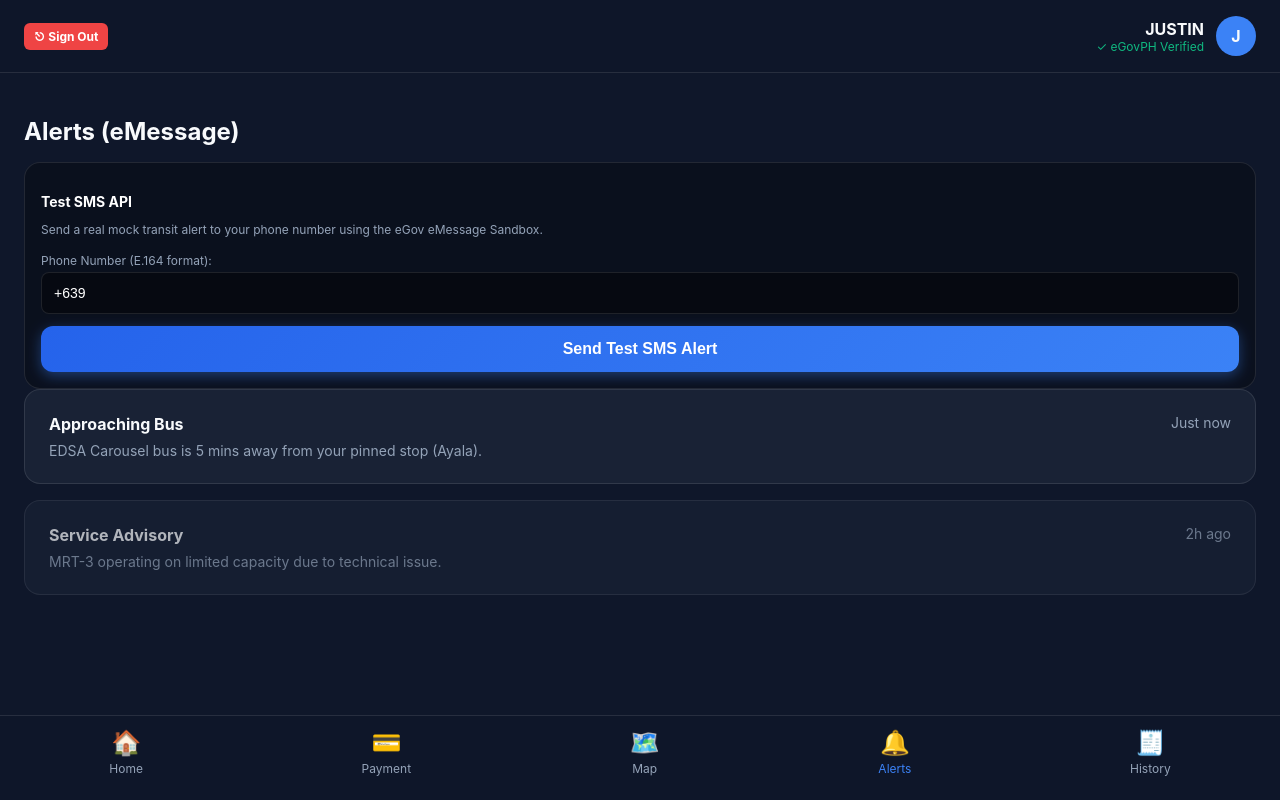
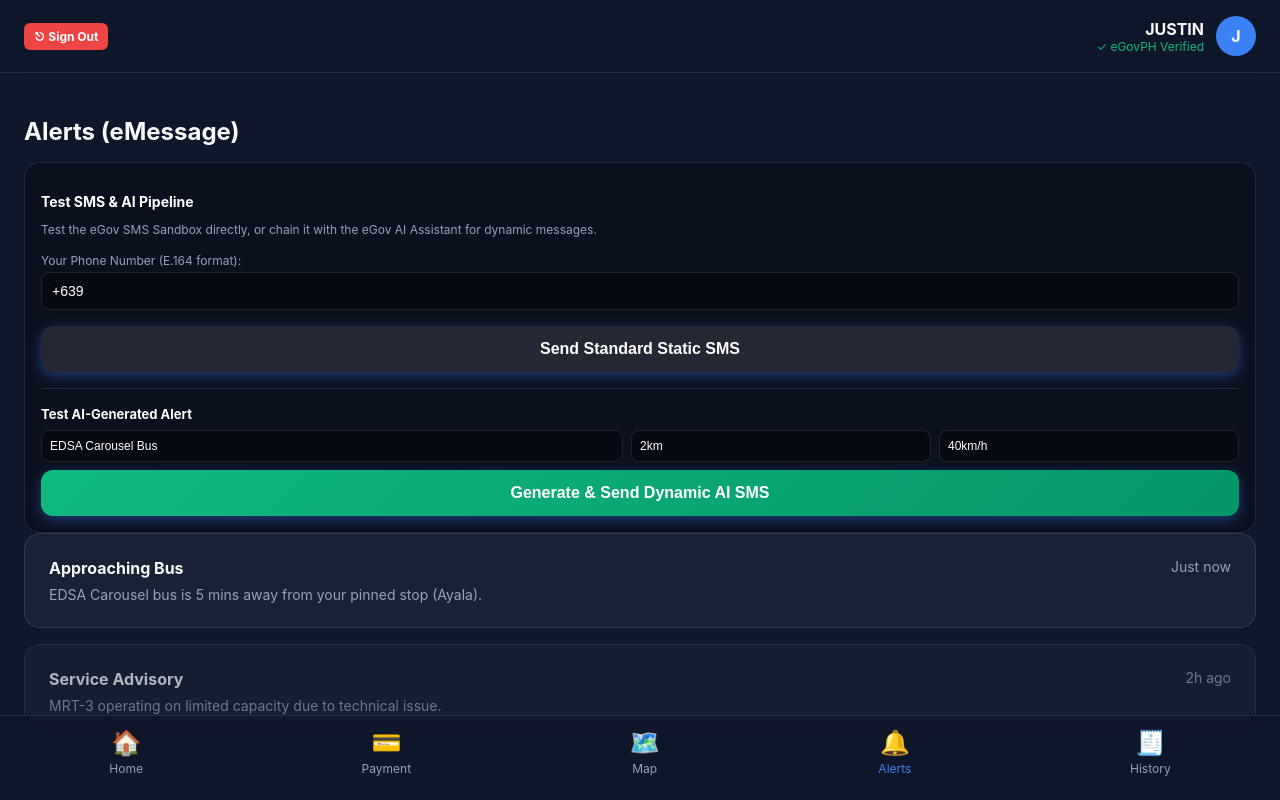
Before and after one commit to justinGabster/eGuide, a Next.js app: page /notifications in a window 1280 px wide. Built offline with nearby package versions, Linux system fonts and the light colour scheme.

Commit message:
feat: integrate eGov AI Assistant for dynamic transit SMS alerts

```diff
--- a/app/(main)/notifications/page.tsx
+++ b/app/(main)/notifications/page.tsx
@@ -4,14 +4,20 @@ import { useState } from 'react';
 
 export default function Notifications() {
   const [phoneNumber, setPhoneNumber] = useState('+639');
-  const [loading, setLoading] = useState(false);
+  const [loadingStatic, setLoadingStatic] = useState(false);
+
+  // AI Dynamic States
+  const [vehicle, setVehicle] = useState('EDSA Carousel Bus');
+  const [distance, setDistance] = useState('2km');
+  const [speed, setSpeed] = useState('40km/h');
+  const [loadingAi, setLoadingAi] = useState(false);
 
   const handleTestSms = async () => {
     if (!phoneNumber || phoneNumber.length < 11) {
       alert("Please enter a valid E.164 phone number (e.g. +639...)");
       return;
     }
-    setLoading(true);
+    setLoadingStatic(true);
     try {
       const res = await fetch('/api/emessage', {
         method: 'POST',
@@ -22,14 +28,39 @@ export default function Notifications() {
         })
       });
       const data = await res.json();
-      if (!res.ok) {
-        throw new Error(data.message || data.error || 'Failed to send SMS');
-      }
-      alert('SMS Sent Successfully!\n\nCheck your phone!');
+      if (!res.ok) throw new Error(data.message || data.error || 'Failed to send SMS');
+      alert('Static SMS Sent Successfully!\n\nCheck your phone!');
     } catch (err: any) {
       alert(`eMessage Error: ${err.message}`);
     } finally {
-      setLoading(false);
+      setLoadingStatic(false);
+    }
+  };
+
+  const handleTestAiSms = async () => {
+    if (!phoneNumber || phoneNumber.length < 11) {
+      alert("Please enter a valid E.164 phone number (e.g. +639...)");
+      return;
+    }
+    setLoadingAi(true);
+    try {
+      const res = await fetch('/api/emessage/dynamic', {
+        method: 'POST',
+        headers: { 'Content-Type': 'application/json' },
+        body: JSON.stringify({
+          number: phoneNumber,
+          vehicleType: vehicle,
+          distanceStr: distance,
+          speedStr: speed
+        })
+      });
+      const data = await res.json();
+      if (!res.ok) throw new Error(data.message || data.error || 'Failed to send AI SMS');
+      alert(`AI SMS Sent Successfully!\n\nThe AI wrote and texted you a custom message based on the speed and distance you entered.`);
+    } catch (err: any) {
+      alert(`AI eMessage Error: ${err.message}`);
+    } finally {
+      setLoadingAi(false);
     }
   };
 
@@ -38,29 +69,65 @@ export default function Notifications() {
       <h2 className="title mb-4">Alerts (eMessage)</h2>
 
       <div className="glass-card mb-6 fade-in" style={{ background: 'rgba(0,0,0,0.3)', padding: '16px' }}>
-        <h3 style={{ fontSize: '14px', marginBottom: '8px', color: 'white' }}>Test SMS API</h3>
+        <h3 style={{ fontSize: '14px', marginBottom: '8px', color: 'white' }}>Test SMS & AI Pipeline</h3>
         <p style={{ fontSize: '12px', color: 'var(--text-secondary)', marginBottom: '16px' }}>
-          Send a real mock transit alert to your phone number using the eGov eMessage Sandbox.
+          Test the eGov SMS Sandbox directly, or chain it with the eGov AI Assistant for dynamic messages.
         </p>
 
         <label style={{ fontSize: '12px', color: 'var(--text-secondary)', marginBottom: '4px', display: 'block' }}>
-          Phone Number (E.164 format):
+          Your Phone Number (E.164 format):
         </label>
         <input
           type="text"
           value={phoneNumber}
           onChange={(e) => setPhoneNumber(e.target.value)}
           placeholder="+639..."
-          style={{ width: '100%', padding: '12px', borderRadius: '8px', border: '1px solid var(--border-color)', background: 'rgba(0,0,0,0.4)', color: 'white', fontSize: '14px', marginBottom: '12px' }}
+          style={{ width: '100%', padding: '10px', borderRadius: '8px', border: '1px solid var(--border-color)', background: 'rgba(0,0,0,0.4)', color: 'white', fontSize: '14px', marginBottom: '16px' }}
         />
 
         <button
           onClick={handleTestSms}
-          disabled={loading}
+          disabled={loadingStatic || loadingAi}
           className="btn-primary block"
-          style={{ width: '100%', opacity: loading ? 0.7 : 1 }}
+          style={{ width: '100%', opacity: loadingStatic ? 0.7 : 1, marginBottom: '16px', background: 'rgba(255,255,255,0.1)' }}
         >
-          {loading ? 'Sending...' : 'Send Test SMS Alert'}
+          {loadingStatic ? 'Sending...' : 'Send Standard Static SMS'}
+        </button>
+
+        <hr style={{ border: 'none', borderTop: '1px solid rgba(255,255,255,0.1)', margin: '16px 0' }} />
+
+        <h4 style={{ fontSize: '13px', color: 'white', marginBottom: '8px' }}>Test AI-Generated Alert</h4>
+        <div style={{ display: 'flex', gap: '8px', marginBottom: '8px' }}>
+          <input
+            type="text"
+            value={vehicle}
+            onChange={(e) => setVehicle(e.target.value)}
+            placeholder="Vehicle"
+            style={{ flex: 2, padding: '8px', borderRadius: '8px', border: '1px solid var(--border-color)', background: 'rgba(0,0,0,0.4)', color: 'white', fontSize: '12px' }}
+          />
+          <input
+            type="text"
+            value={distance}
+            onChange={(e) => setDistance(e.target.value)}
+            placeholder="Distance"
+            style={{ flex: 1, padding: '8px', borderRadius: '8px', border: '1px solid var(--border-color)', background: 'rgba(0,0,0,0.4)', color: 'white', fontSize: '12px' }}
+          />
+          <input
+            type="text"
+            value={speed}
+            onChange={(e) => setSpeed(e.target.value)}
+            placeholder="Speed"
+            style={{ flex: 1, padding: '8px', borderRadius: '8px', border: '1px solid var(--border-color)', background: 'rgba(0,0,0,0.4)', color: 'white', fontSize: '12px' }}
+          />
+        </div>
+
+        <button
+          onClick={handleTestAiSms}
+          disabled={loadingAi || loadingStatic}
+          className="btn-primary block"
+          style={{ width: '100%', opacity: loadingAi ? 0.7 : 1, background: 'linear-gradient(135deg, #10b981 0%, #059669 100%)' }}
+        >
+          {loadingAi ? 'AI is typing and sending...' : 'Generate & Send Dynamic AI SMS'}
         </button>
       </div>
 
--- /dev/null
+++ b/app/api/emessage/dynamic/route.ts
@@ -0,0 +1,24 @@
+import { NextResponse } from 'next/server';
+import { sendDynamicTransitAlert } from '@/lib/emessage';
+
+export async function POST(request: Request) {
+  try {
+    const body = await request.json();
+    const { number, vehicleType, distanceStr, speedStr } = body;
+
+    if (!number || !vehicleType || !distanceStr || !speedStr) {
+      return NextResponse.json({ error: "Missing required fields" }, { status: 400 });
+    }
+
+    const data = await sendDynamicTransitAlert(number, vehicleType, distanceStr, speedStr);
+
+    return NextResponse.json(data, { status: 201 });
+
+  } catch (error: any) {
+    console.error("Dynamic eMessage Proxy Error:", error);
+    return NextResponse.json({
+      error: "Internal server error",
+      details: error.message || error.toString()
+    }, { status: 500 });
+  }
+}
--- /dev/null
+++ b/lib/egovAi.ts
@@ -0,0 +1,72 @@
+/**
+ * eGov AI Utility
+ *
+ * Handles authentication and communication with the eGov AI API endpoints.
+ */
+
+const getAiBaseUrl = () => process.env.EGOV_AI_BASE_URL || 'https://egov-ai-core-ws.oueg.info';
+
+/**
+ * Generates a short-lived access token for authenticating with the eGov AI API.
+ */
+export async function getAiAccessToken(): Promise<string> {
+  const accessCode = process.env.EGOV_AI_ACCESS_CODE;
+
+  if (!accessCode || accessCode.includes('your_ai_access_code_here')) {
+    console.warn("eGov AI access code not found in environment variables. Returning mock token.");
+    return "mock_ai_token";
+  }
+
+  const res = await fetch(`${getAiBaseUrl()}/api/v1/egov/integration/token`, {
+    method: 'POST',
+    headers: { 'Content-Type': 'application/json' },
+    body: JSON.stringify({ access_code: accessCode })
+  });
+
+  const data = await res.json();
+
+  if (!res.ok) {
+    throw new Error(data.message || data.error || 'Failed to generate AI access token');
+  }
+
+  return data.access_token;
+}
+
+/**
+ * Generates a dynamic transit alert message using the AI Assistant endpoint.
+ */
+export async function generateDynamicAlert(
+  vehicleType: string,
+  distanceStr: string,
+  speedStr: string
+): Promise<string> {
+  const token = await getAiAccessToken();
+
+  if (token === "mock_ai_token") {
+    return `Heads up! Your ${vehicleType} is moving at ${speedStr} and is just ${distanceStr} away. See you at the stop! (Mock AI)`;
+  }
+
+  const prompt = `You are a friendly, helpful transit app assistant for eGuide in the Philippines. Write a short, friendly 1 or 2 sentence SMS alert for a commuter. The ${vehicleType} is currently ${distanceStr} away and traveling at ${speedStr}. Do not include greetings or sign-offs, just the alert. Keep it under 140 characters.`;
+
+  const res = await fetch(`${getAiBaseUrl()}/api/v1/egov/integration/ai_assistant/generate`, {
+    method: 'POST',
+    headers: {
+      'Content-Type': 'application/json',
+      'Authorization': `Bearer ${token}`
+    },
+    body: JSON.stringify({
+      prompt: prompt,
+      category: "PH"
+    })
+  });
+
+  const data = await res.json();
+
+  if (!res.ok) {
+    console.error("AI Generation Error:", data);
+    throw new Error(data.message || data.error || 'Failed to generate AI message');
+  }
+
+  // The AI endpoint returns the generated text in the 'data' field
+  return data.data;
+}
--- a/lib/emessage.ts
+++ b/lib/emessage.ts
@@ -44,3 +44,24 @@ export async function sendTransitAlert(phoneNumber: string, message: string) {
 
   return data;
 }
+
+/**
+ * AI-Powered Dynamic Transit Alert
+ *
+ * Uses the eGov AI Assistant to generate a natural, context-aware message based on
+ * live transit data, and instantly sends it via SMS.
+ */
+import { generateDynamicAlert } from './egovAi';
+
+export async function sendDynamicTransitAlert(
+  phoneNumber: string,
+  vehicleType: string,
+  distanceStr: string,
+  speedStr: string
+) {
+  // Step 1: Generate the natural language message using AI
+  const aiMessage = await generateDynamicAlert(vehicleType, distanceStr, speedStr);
+
+  // Step 2: Send the AI-generated message via eMessage SMS
+  return await sendTransitAlert(phoneNumber, aiMessage);
+}
```
